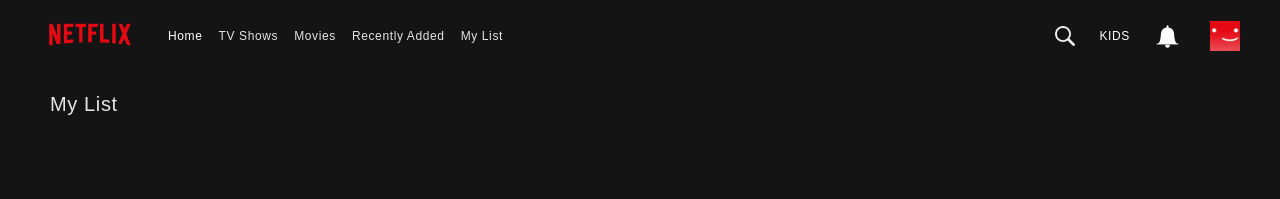
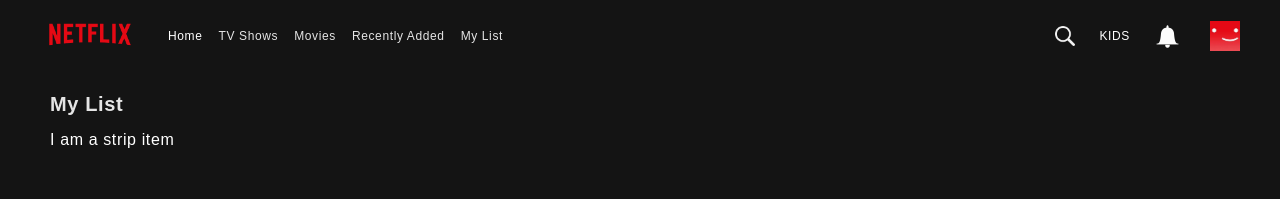
Before and after one commit to nyestemiki/Netflix-clone, a React (Create React App) app: page / in a window 1280 px wide. Shown: the top 199 px of the page. Built offline with nearby package versions, Linux system fonts and the light colour scheme.

Commit message:
Strip title hover

```diff
--- a/src/components/Strip.js
+++ b/src/components/Strip.js
@@ -1,19 +1,15 @@
 import React, { Component } from 'react';
-import { StripTitle } from './styles/StripStyles';
+import { StripTitle, StripItems } from './styles/StripStyles';
+import StripItem from './StripItem';
 
 export default class Strip extends Component {
-    state = {
-
-    }
-
-    componentDidMount() {
-        // Load data into state
-    }
-
     render() {
         return (
             <>
                 <StripTitle>{this.props.title}</StripTitle>
+                <StripItems>
+                    <StripItem />
+                </StripItems>
             </>
         )
     }
--- /dev/null
+++ b/src/components/StripItem.js
@@ -0,0 +1,12 @@
+import React, { Component } from 'react';
+import { ItemStyle } from './styles/StripStyles';
+
+export default class StripItem extends Component {
+    render() {
+        return (
+            <ItemStyle>
+                I am a strip item
+            </ItemStyle>
+        )
+    }
+}
--- a/src/components/styles/NavStyles.js
+++ b/src/components/styles/NavStyles.js
@@ -1,4 +1,3 @@
-import React from 'react';
 import styled from 'styled-components';
 
 const NavbarStyle = styled.div`
--- a/src/components/styles/StripStyles.js
+++ b/src/components/styles/StripStyles.js
@@ -1,9 +1,64 @@
-import React from 'react';
 import styled from 'styled-components';
 
 const StripTitle = styled.div`
     color: #e5e5e5;
     font-size: 20px;
+    margin: 15px 0;
+    font-weight: 600;
+    cursor: pointer;
+    position: relative;
+
+    /* Arrow */
+    &:before {
+        display: inline-block;
+        content: '>';
+        position: absolute;
+        left: 85px;
+        transition: all .75s;
+        font-weight: 400;
+        opacity: 0;
+    }
+
+    /* Explore All */
+    &:after {
+        display: inline-block;
+        content: 'Explore All';
+        font-size: 14px;
+        opacity: 0;
+        transition: all .75s;
+        font-weight: 400;
+    }
+
+    &:hover {
+        color: white;
+
+        /* Arrow */
+        &:before {
+            padding: 0 85px;
+            opacity: 1;
+        }
+
+        /* Explore All */
+        &:after {
+            padding: 0 15px;
+            opacity: 1;
+        }
+    }
 `;
 
-export { StripTitle };
+const StripItems = styled.div`
+    display: grid;
+    grid-auto-columns: repeat(6, minmax(150px, 1fr));
+    position: relative;
+
+    /* &:after {
+        display: inline-block;
+        content: '>';
+    } */
+`;
+
+const ItemStyle = styled.div`
+    display: inline-block;
+`;
+
+export { StripTitle, StripItems, ItemStyle };
--- a/src/style.css
+++ b/src/style.css
@@ -10,4 +10,5 @@ html, body {
     font-family: sans-serif;
     background: #141414;
     letter-spacing: 0.62px;
+    color: white;
 }
```
